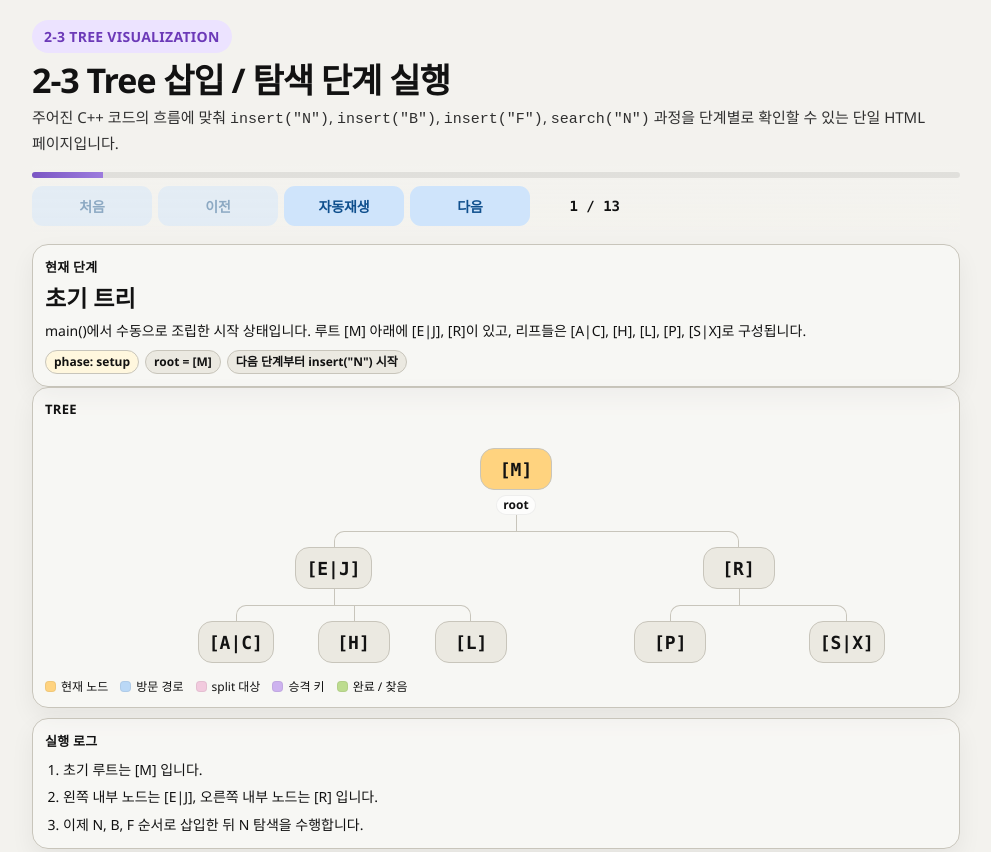
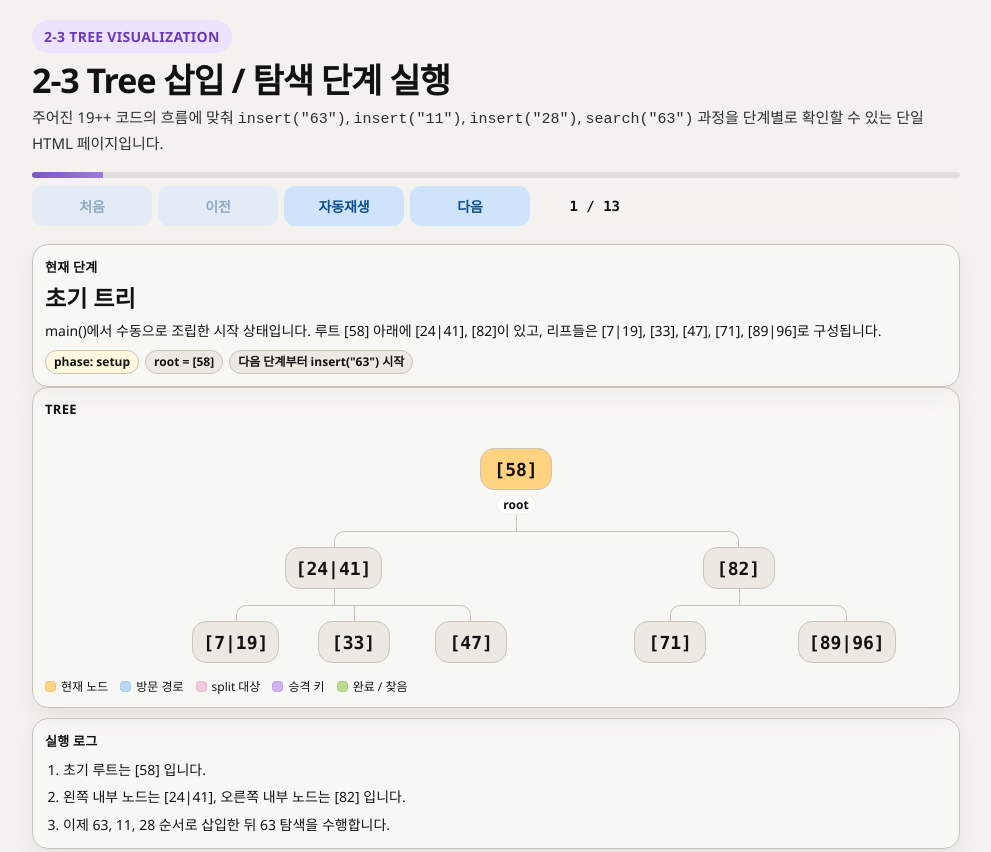
Before and after one commit to hckyeong/hckyeong.github.io, a plain HTML site: page 2-3_Tree_node.html in a window 1280 px wide. Shown: the top 852 px of the page, without its empty margins (144-1135 px from the left). Drawn offline with Linux system fonts and the light colour scheme.

Commit message:
Display numeric keys in 2-3 tree visualization

```diff
--- a/2-3_Tree_node.html
+++ b/2-3_Tree_node.html
@@ -489,7 +489,7 @@
     <header class="hero">
       <div class="badge">2-3 TREE VISUALIZATION</div>
       <h1>2-3 Tree 삽입 / 탐색 단계 실행</h1>
-      <p class="sub">주어진 C++ 코드의 흐름에 맞춰 <code>insert("N")</code>, <code>insert("B")</code>, <code>insert("F")</code>, <code>search("N")</code> 과정을 단계별로 확인할 수 있는 단일 HTML 페이지입니다.</p>
+      <p id="heroSub" class="sub">주어진 C++ 코드의 흐름에 맞춰 <code>insert("N")</code>, <code>insert("B")</code>, <code>insert("F")</code>, <code>search("N")</code> 과정을 단계별로 확인할 수 있는 단일 HTML 페이지입니다.</p>
     </header>
 
     <section class="controls">
@@ -1070,6 +1070,23 @@
         }
       ];
 
+      const keyMap = {
+        A: "7",
+        B: "11",
+        C: "19",
+        E: "24",
+        F: "28",
+        H: "33",
+        J: "41",
+        L: "47",
+        M: "58",
+        N: "63",
+        P: "71",
+        R: "82",
+        S: "89",
+        X: "96"
+      };
+
       const headlineEl = document.getElementById("headline");
       const descriptionEl = document.getElementById("description");
       const chipsEl = document.getElementById("chips");
@@ -1079,6 +1096,7 @@
       const codeLabelEl = document.getElementById("codeLabel");
       const stepCountEl = document.getElementById("stepCount");
       const progressBarEl = document.getElementById("progressBar");
+      const heroSubEl = document.getElementById("heroSub");
 
       const firstBtn = document.getElementById("firstBtn");
       const prevBtn = document.getElementById("prevBtn");
@@ -1103,13 +1121,21 @@
         return html;
       }
 
+      function formatKey(key) {
+        return keyMap[key] || key;
+      }
+
+      function formatText(text) {
+        return text.replace(/\b(A|B|C|E|F|H|J|L|M|N|P|R|S|X)\b/g, (token) => formatKey(token));
+      }
+
       function createTreeNode(node) {
         const li = document.createElement("li");
         const marks = Array.isArray(node.marks) ? node.marks : [];
 
         const card = document.createElement("div");
         card.className = "node-card" + (marks.length ? " " + marks.join(" ") : "");
-        card.textContent = "[" + node.keys.join("|") + "]";
+        card.textContent = "[" + node.keys.map(formatKey).join("|") + "]";
         li.appendChild(card);
 
         if (node.tags && node.tags.length) {
@@ -1118,7 +1144,7 @@
           node.tags.forEach((tag) => {
             const tagEl = document.createElement("span");
             tagEl.className = "node-tag";
-            tagEl.textContent = tag;
+            tagEl.textContent = formatText(tag);
             tagWrap.appendChild(tagEl);
           });
           li.appendChild(tagWrap);
@@ -1144,7 +1170,7 @@
         logListEl.innerHTML = "";
         logs.forEach((log) => {
           const item = document.createElement("li");
-          item.textContent = log;
+          item.textContent = formatText(log);
           logListEl.appendChild(item);
         });
       }
@@ -1154,7 +1180,7 @@
         chips.forEach((chip, index) => {
           const el = document.createElement("span");
           el.className = "chip" + (index === 0 ? " emphasis" : "");
-          el.textContent = chip;
+          el.textContent = formatText(chip);
           chipsEl.appendChild(el);
         });
       }
@@ -1192,8 +1218,8 @@
         currentStep = index;
         const step = steps[index];
 
-        headlineEl.textContent = step.title;
-        descriptionEl.textContent = step.description;
+        headlineEl.textContent = formatText(step.title);
+        descriptionEl.textContent = formatText(step.description);
         renderChips(step.chips);
         renderTree(step.tree);
         renderLogs(step.logs);
@@ -1253,6 +1279,7 @@
         updateButtons();
       });
 
+      heroSubEl.innerHTML = formatText(heroSubEl.innerHTML);
       renderStep(0);
     </script>
   </main>
```
